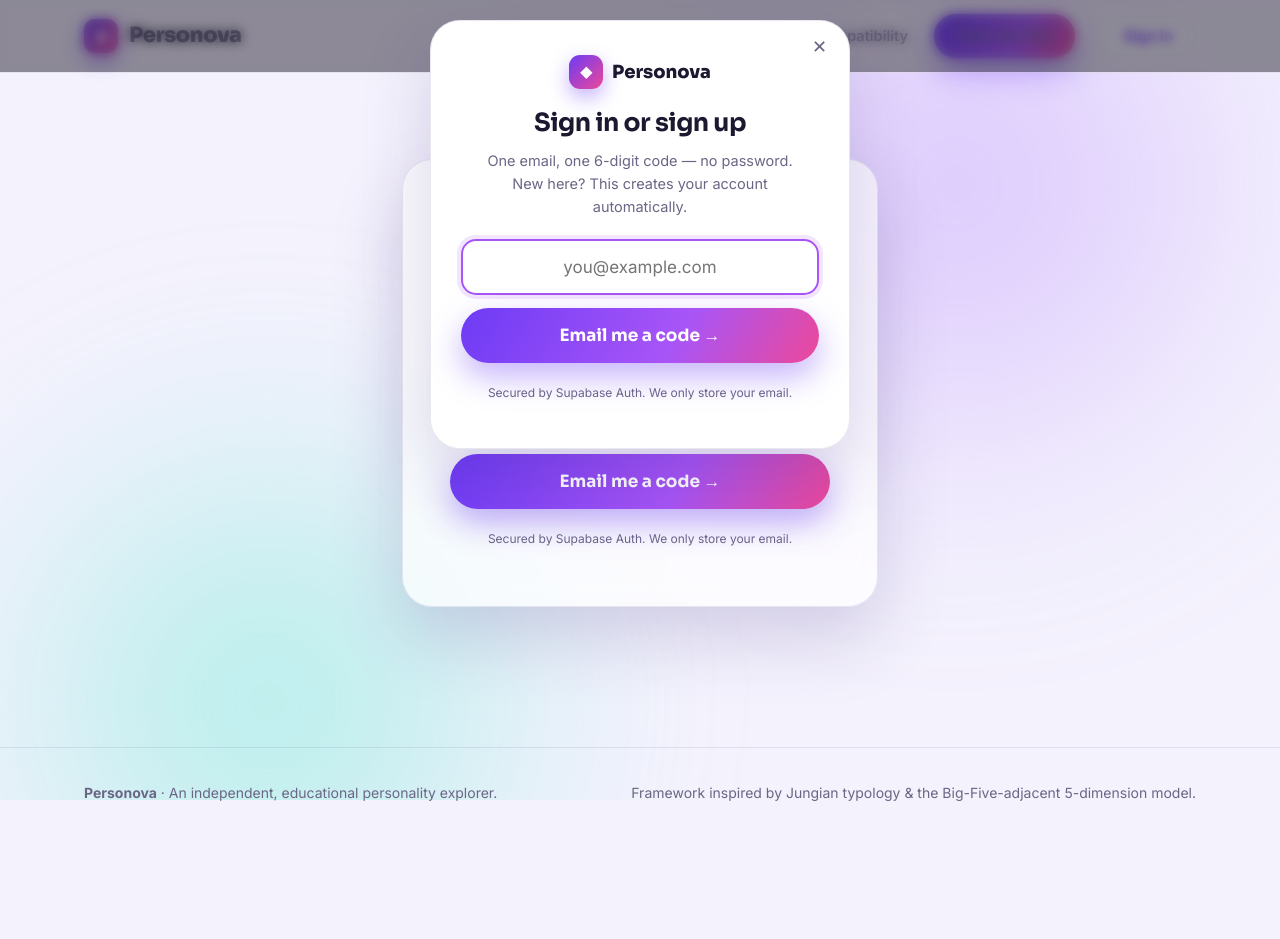
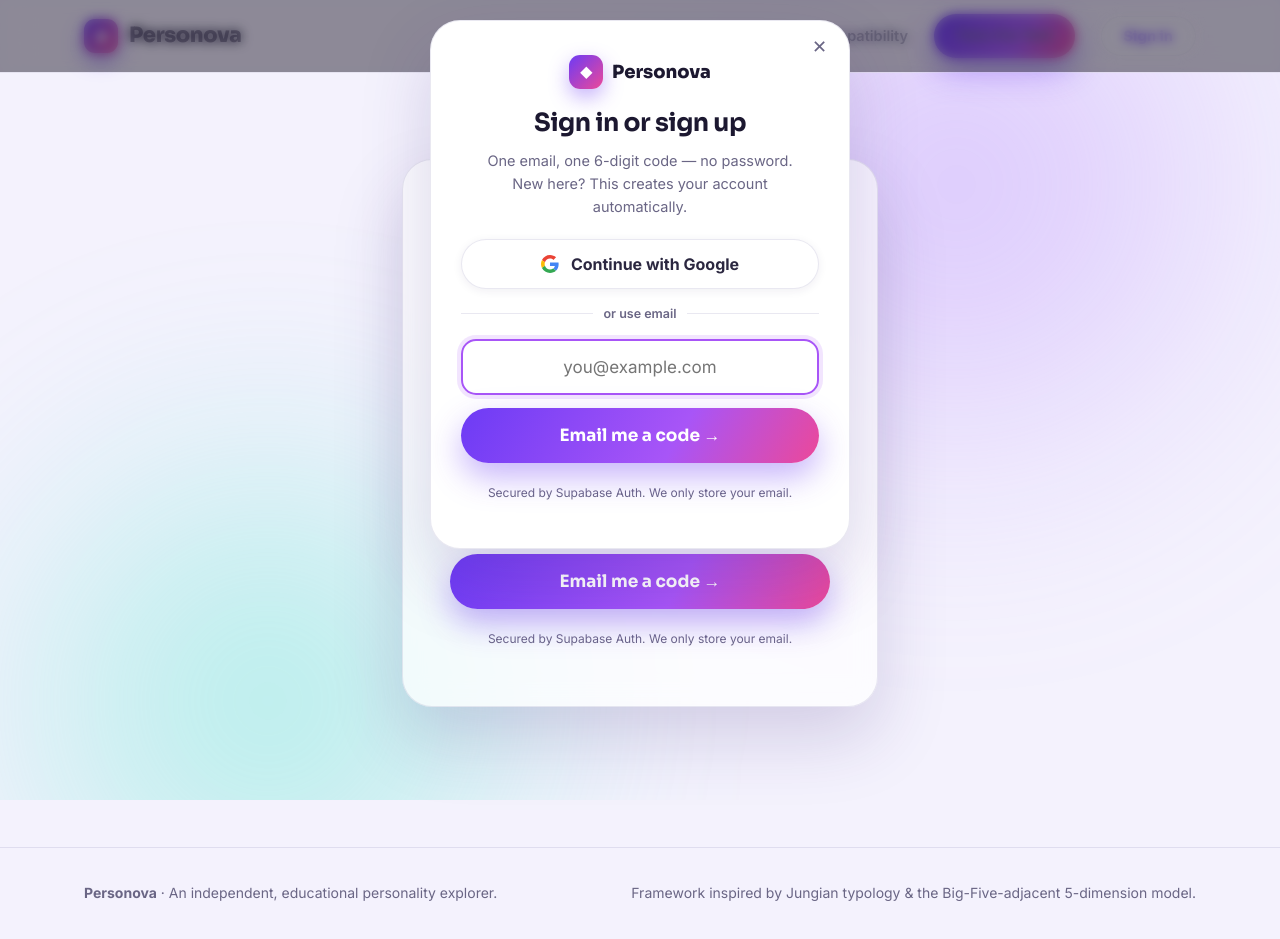
Before and after one commit to aravindb75-web/persona-atlas, a Next.js app: page /login in a window 1280 px wide. Both pictures are taken after a click on the button "Sign in". Before the commit the page ends 839 px from the top, so only its background shows below. Built offline with nearby package versions, Linux system fonts and the light colour scheme.

Commit message:
Add Google (OAuth) sign-in: Continue-with-Google on login page + nav modal, PKCE redirect handling; email OTP kept as fallback

```diff
--- a/app/globals.css
+++ b/app/globals.css
@@ -245,6 +245,11 @@
 .gate__err { color: var(--brand-3); font-size: 14px; margin: 12px 0 0; font-weight: 700; }
 .gate__fine { color: var(--muted); font-size: 12px; margin-top: 20px; }
 .linklike { background: none; border: none; color: var(--brand); font-weight: 700; cursor: pointer; font-size: 14px; padding: 4px; }
+.btn--google { background: #fff; color: #2b2740; border: 1px solid var(--line); width: 100%; font-family: var(--font-body); font-weight: 700; gap: 12px; box-shadow: 0 2px 10px rgba(40,25,80,0.07); }
+.btn--google:hover { box-shadow: var(--shadow); transform: translateY(-1px); filter: none; }
+.btn--google::after { display: none; }
+.or-div { display: flex; align-items: center; gap: 10px; color: var(--muted); font-size: 12.5px; font-weight: 600; margin: 15px auto; max-width: 380px; }
+.or-div::before, .or-div::after { content: ""; height: 1px; flex: 1; background: var(--line); }
 .verified-banner { background: linear-gradient(135deg, rgba(16,185,129,0.14), rgba(14,165,233,0.1)); border: 1px solid rgba(16,185,129,0.3); color: #0e7a54; font-weight: 700; border-radius: 16px; padding: 15px 18px; text-align: center; margin-bottom: 18px; }
 
 /* ---------- Auth nav + login modal ---------- */
--- a/app/login/page.jsx
+++ b/app/login/page.jsx
@@ -4,6 +4,7 @@
 import { useRouter } from "next/navigation";
 import { motion, AnimatePresence } from "framer-motion";
 import { getSupabase } from "@/lib/supabase";
+import GoogleButton from "@/components/GoogleButton";
 
 function nextUrl() {
   if (typeof window === "undefined") return "/test";
@@ -21,9 +22,15 @@
   const [note, setNote] = useState("");
 
   useEffect(() => {
-    getSupabase().auth.getSession().then(({ data }) => {
+    const supabase = getSupabase();
+    supabase.auth.getSession().then(({ data }) => {
       if (data.session?.user) router.replace(nextUrl());
     });
+    // handles the return from Google OAuth (session established from the URL code)
+    const { data: sub } = supabase.auth.onAuthStateChange((_e, session) => {
+      if (session?.user) router.replace(nextUrl());
+    });
+    return () => sub.subscription.unsubscribe();
   }, [router]);
 
   async function sendCode(e) {
@@ -62,6 +69,13 @@
             : `We sent a 6-digit code to ${email}. It expires in 1 hour.`}
         </p>
 
+        {step === "email" && (
+          <>
+            <GoogleButton redirectTo={typeof window !== "undefined" ? `${window.location.origin}/login?next=${encodeURIComponent(nextUrl())}` : undefined} />
+            <div className="or-div"><span>or use email</span></div>
+          </>
+        )}
+
         <AnimatePresence mode="wait">
           {step === "email" ? (
             <motion.form key="e" onSubmit={sendCode} className="gate__form"
--- a/components/AuthNav.jsx
+++ b/components/AuthNav.jsx
@@ -3,6 +3,7 @@
 import { useEffect, useState } from "react";
 import { motion, AnimatePresence } from "framer-motion";
 import { getSupabase } from "@/lib/supabase";
+import GoogleButton from "@/components/GoogleButton";
 
 export default function AuthNav() {
   const [user, setUser] = useState(null);
@@ -95,6 +96,13 @@
                   : "We sent a 6-digit code to your email. It expires in 1 hour."}
               </p>
 
+              {step === "email" && (
+                <>
+                  <GoogleButton />
+                  <div className="or-div"><span>or use email</span></div>
+                </>
+              )}
+
               <AnimatePresence mode="wait">
                 {step === "email" ? (
                   <motion.form key="e" onSubmit={sendCode} className="gate__form" style={{ maxWidth: "100%" }}
--- /dev/null
+++ b/components/GoogleButton.jsx
@@ -0,0 +1,39 @@
+"use client";
+
+import { useState } from "react";
+import { getSupabase } from "@/lib/supabase";
+
+function GoogleG() {
+  return (
+    <svg width="18" height="18" viewBox="0 0 48 48" aria-hidden="true">
+      <path fill="#EA4335" d="M24 9.5c3.54 0 6.71 1.22 9.21 3.6l6.85-6.85C35.9 2.38 30.47 0 24 0 14.62 0 6.51 5.38 2.56 13.22l7.98 6.19C12.43 13.72 17.74 9.5 24 9.5z" />
+      <path fill="#4285F4" d="M46.98 24.55c0-1.57-.15-3.09-.38-4.55H24v9.02h12.94c-.58 2.96-2.26 5.48-4.78 7.18l7.73 6c4.51-4.18 7.09-10.36 7.09-17.65z" />
+      <path fill="#FBBC05" d="M10.53 28.59c-.48-1.45-.76-2.99-.76-4.59s.27-3.14.76-4.59l-7.98-6.19C.92 16.46 0 20.12 0 24c0 3.88.92 7.54 2.56 10.78l7.97-6.19z" />
+      <path fill="#34A853" d="M24 48c6.48 0 11.93-2.13 15.89-5.81l-7.73-6c-2.15 1.45-4.92 2.3-8.16 2.3-6.26 0-11.57-4.22-13.47-9.91l-7.98 6.19C6.51 42.62 14.62 48 24 48z" />
+    </svg>
+  );
+}
+
+export default function GoogleButton({ redirectTo, label = "Continue with Google" }) {
+  const [busy, setBusy] = useState(false);
+  async function go() {
+    setBusy(true);
+    try {
+      const to = redirectTo || (typeof window !== "undefined" ? window.location.origin + "/" : undefined);
+      const { error } = await getSupabase().auth.signInWithOAuth({
+        provider: "google",
+        options: { redirectTo: to },
+      });
+      if (error) throw error;
+      // browser is redirecting to Google…
+    } catch (e) {
+      setBusy(false);
+      alert("Google sign-in isn't available yet. " + (e?.message || ""));
+    }
+  }
+  return (
+    <button type="button" className="btn btn--google" onClick={go} disabled={busy}>
+      <GoogleG /> {busy ? "Redirecting…" : label}
+    </button>
+  );
+}
--- a/lib/supabase.js
+++ b/lib/supabase.js
@@ -10,9 +10,10 @@
   if (!_client) {
     _client = createClient(SUPABASE_URL, SUPABASE_KEY, {
       // persistSession keeps a user signed in on THEIR OWN device only (localStorage).
-      // detectSessionInUrl:false ensures a shared link never carries a session — a
-      // recipient always lands on a fresh, logged-out landing page.
-      auth: { persistSession: true, autoRefreshToken: true, detectSessionInUrl: false },
+      // detectSessionInUrl handles the Google OAuth redirect return. It only acts when
+      // the URL carries an auth code/token (i.e. right after login) — a plain shared
+      // landing link has none, so recipients still land fresh & logged-out.
+      auth: { persistSession: true, autoRefreshToken: true, detectSessionInUrl: true, flowType: "pkce" },
     });
   }
   return _client;
```
